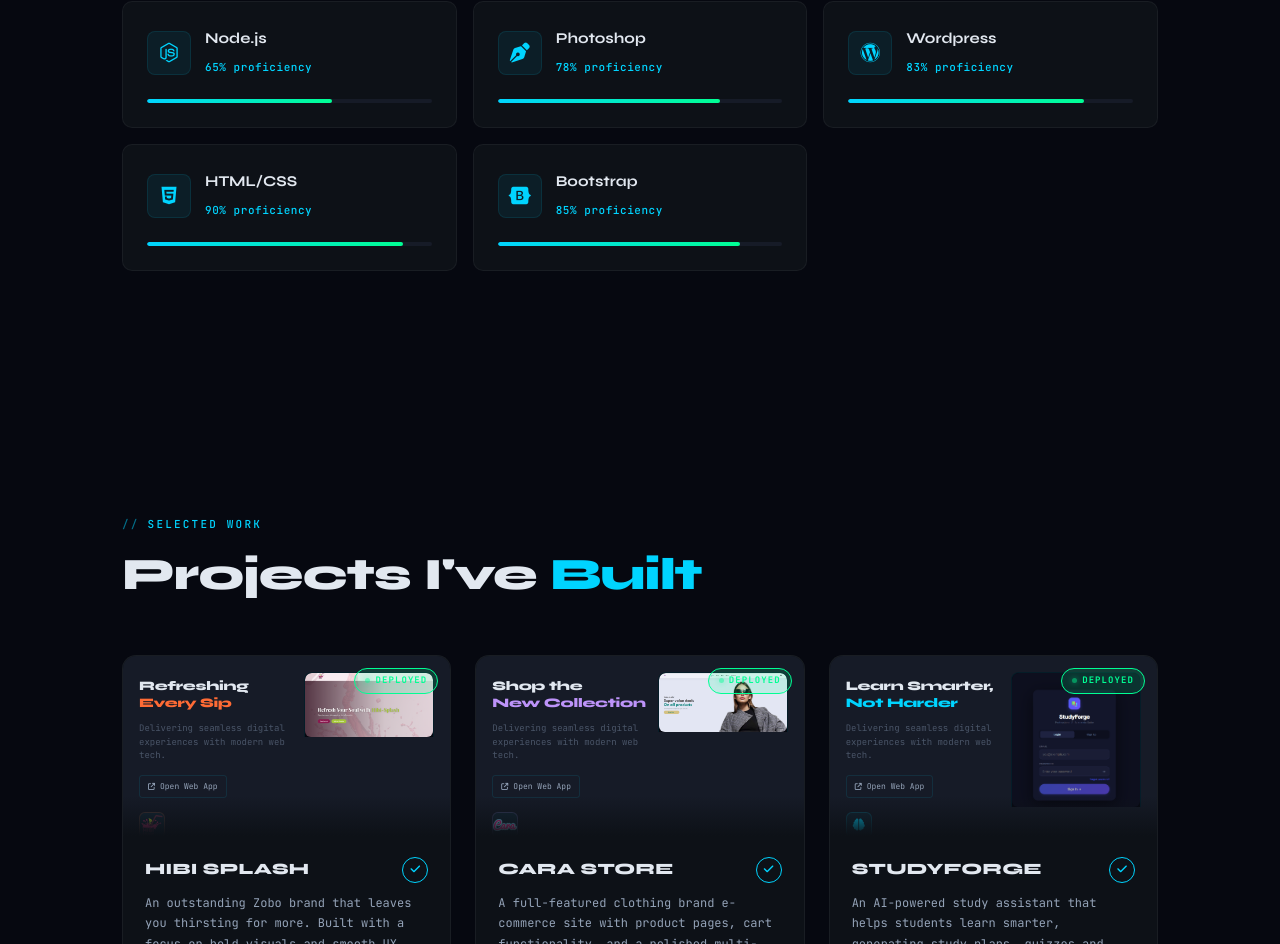
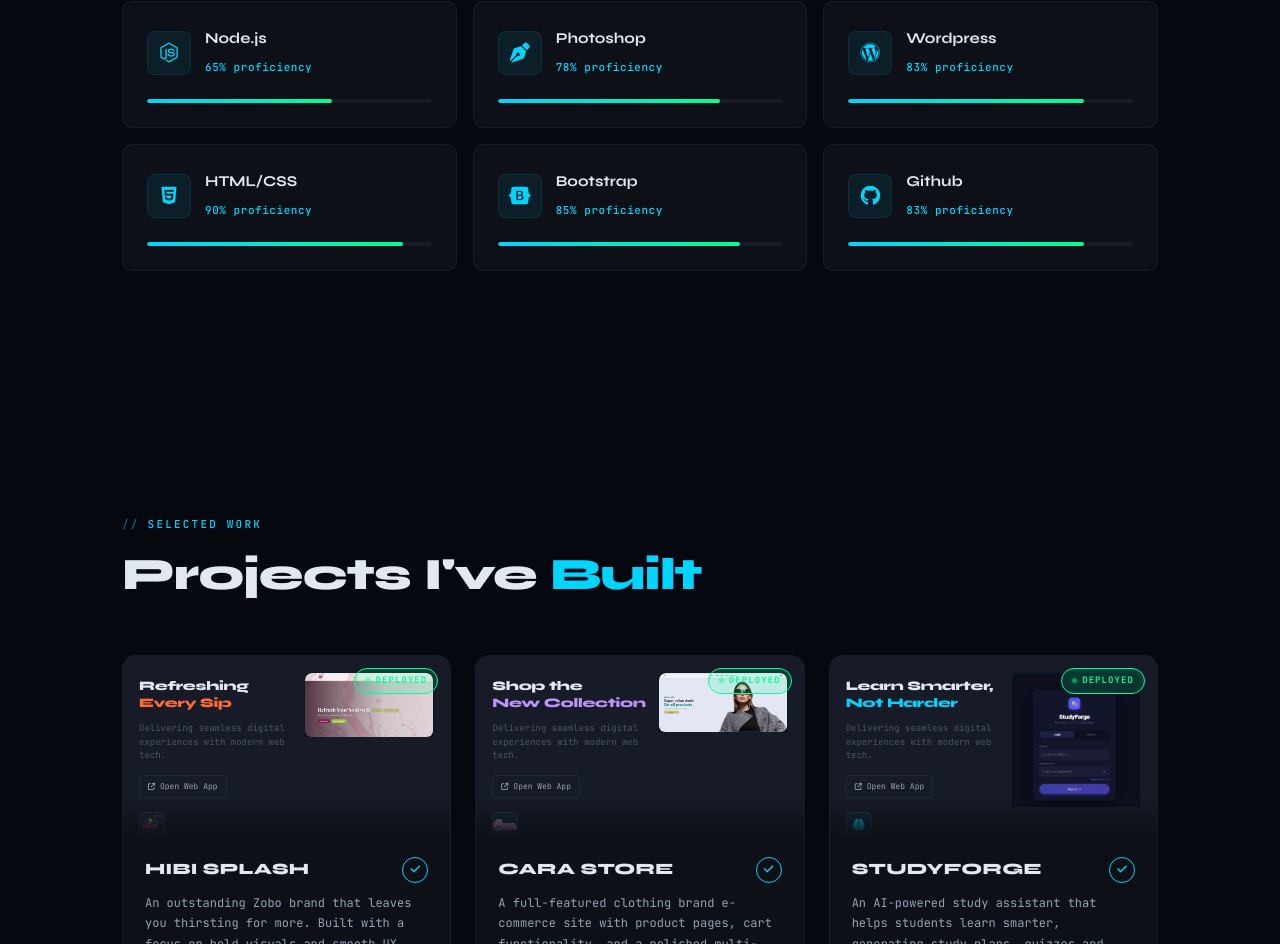
Before and after one commit to Dosky-05/Modesireoluwa-Adedokun, a React (Vite) app: page / in a window 1280 px wide. Shown: the part 2035-2979 px from the top of the page. Built offline with nearby package versions, Linux system fonts and the light colour scheme.

Commit message:
added github skill

```diff
--- a/src/sections/Skills.jsx
+++ b/src/sections/Skills.jsx
@@ -9,6 +9,7 @@
   { name: 'Wordpress', icon: 'fa-brands fa-wordpress', level: 83 },
   { name: 'HTML/CSS', icon: 'fa-brands fa-html5', level: 90 },
   { name: 'Bootstrap', icon: 'fa-brands fa-bootstrap', level: 85 },
+  { name: 'Github', icon: 'fa-brands fa-github', level: 83 },
 ];
 
 export default function Skills() {
```
